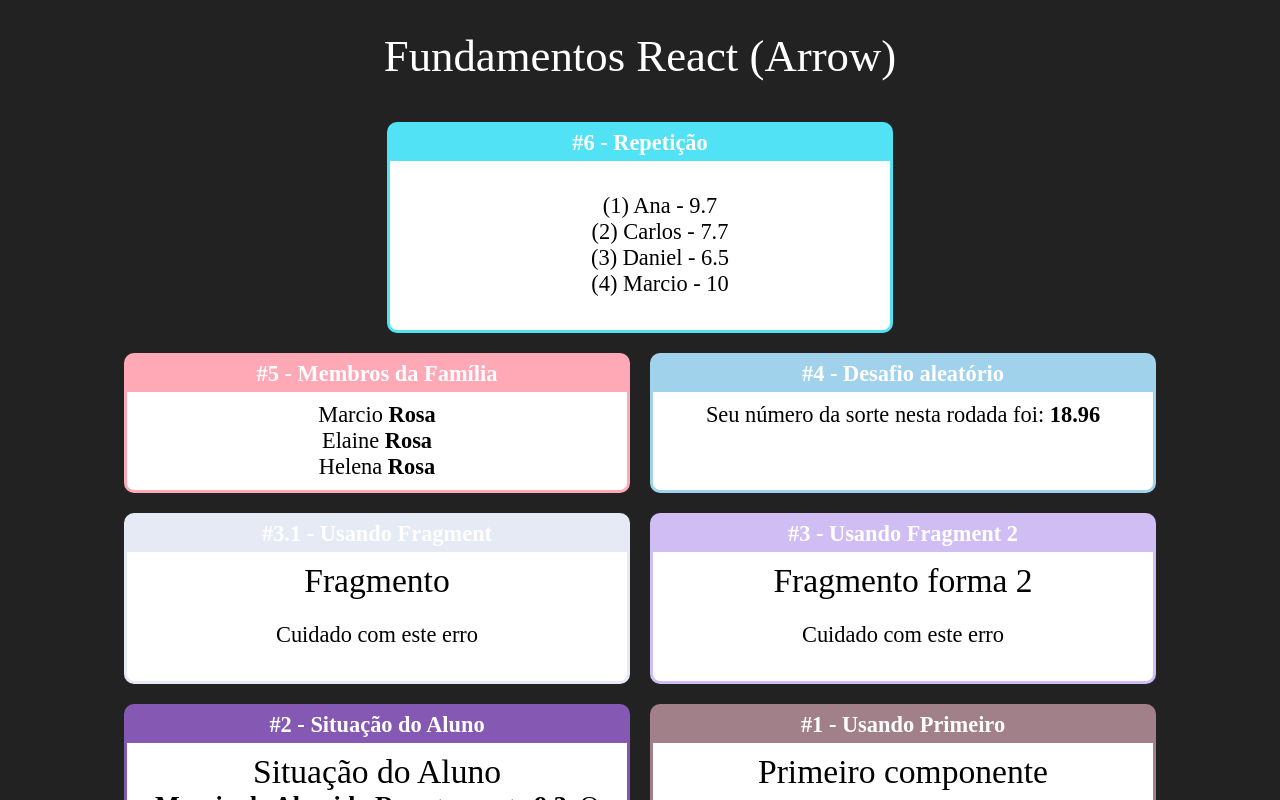
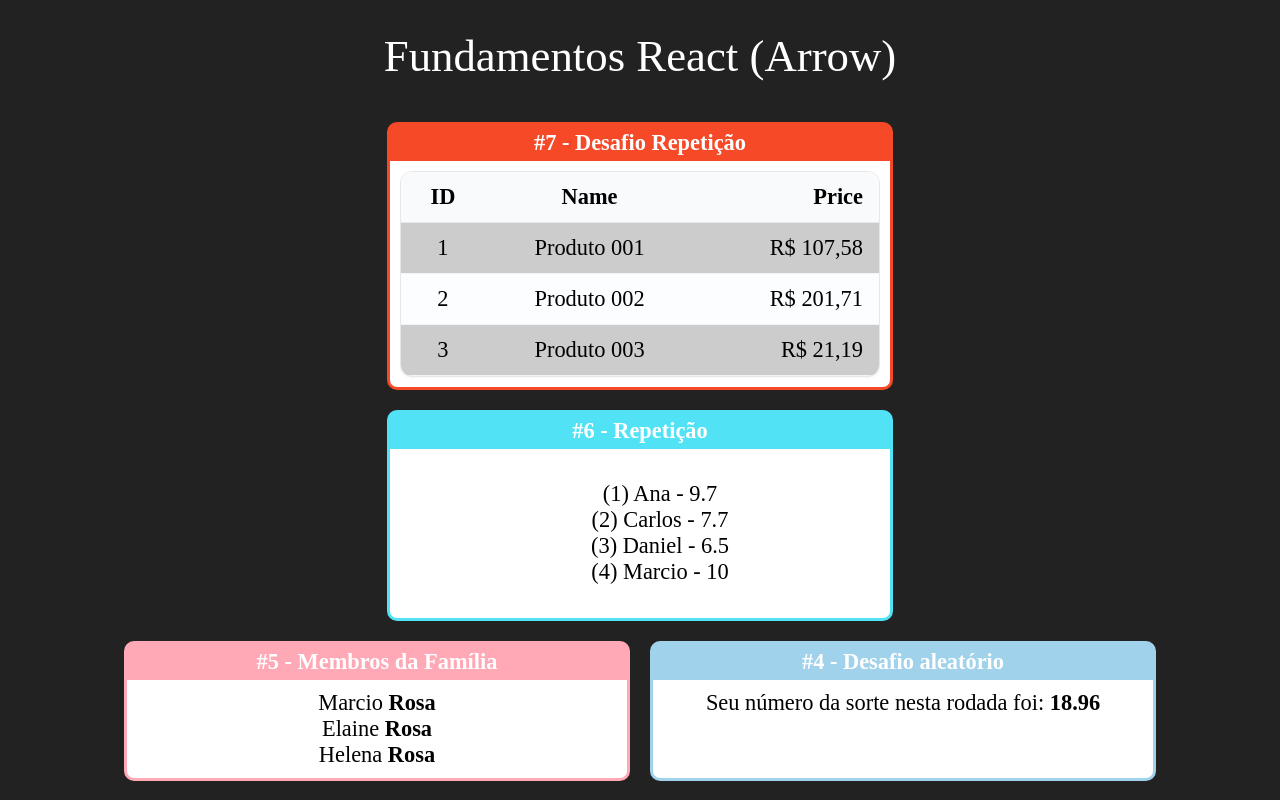
Before and after one commit to MarcioDeAlmeidaRosa/curso-react-redux, a React (Create React App) app in the folder fundamentos-react/: page / in a window 1280 px wide. Shown: the top 800 px of the page. Built offline with nearby package versions, Linux system fonts and the light colour scheme.

Commit message:
30. - Desafio Repetição

```diff
--- a/fundamentos-react/src/App.jsx
+++ b/fundamentos-react/src/App.jsx
@@ -10,10 +10,17 @@ import Cards from "./components/layout/Cards";
 import Family from "./components/basics/Family";
 import Membrer from "./components/basics/Membrer";
 import StudentList from "./components/repetition/studentList";
+import ProductsTable from "./components/repetition/productsTable";
 
 export default () => (
   <div className="App">
     <h1>Fundamentos React (Arrow)</h1>
+
+    <div className="Cards">
+      <Cards title="#7 - Desafio Repetição" color="#F54927">
+        <ProductsTable />
+      </Cards>
+    </div>
 
     <div className="Cards">
       <Cards title="#6 - Repetição" color="#51e2f5">
--- a/fundamentos-react/src/components/basics/ComParametro.jsx
+++ b/fundamentos-react/src/components/basics/ComParametro.jsx
@@ -1,7 +1,6 @@
 import React from "react";
 
 export default function ComParametro(props) {
-  console.log(props);
   const { titulo, aluno, nota } = props;
   const situacao = nota >= 9 ? "Aprovado" : "de Recuperação";
   return (
--- /dev/null
+++ b/fundamentos-react/src/components/repetition/productsTable.css
@@ -0,0 +1,54 @@
+.price-table {
+    width: 100%;
+    border-collapse: separate;
+    border-spacing: 0;
+    background: #fff;
+    border: 1px solid #e5e7eb;
+    border-radius: 12px;
+    overflow: hidden;
+    /* arredondado + sem vazar borda */
+    box-shadow: 0 1px 2px rgba(0, 0, 0, .04);
+}
+
+.price-table thead th {
+    background: #f8fafc;
+    font-weight: 600;
+    padding: 12px 16px;
+    border-bottom: 1px solid #e5e7eb;
+}
+
+.price-table tbody td {
+    padding: 12px 16px;
+    border-bottom: 1px solid #f1f5f9;
+}
+
+.price-table tbody .even {
+    background-color: #ccc;
+}
+
+.price-table tbody .odd {
+    background-color: #000;
+}
+
+.price-table tbody tr:nth-child(even) {
+    background: #fcfdff;
+    /* zebra suave */
+}
+
+.price-table tbody tr:hover {
+    background: #f6faff;
+    /* destaque no hover */
+}
+
+.price-table th.num,
+.price-table td.num {
+    text-align: right;
+    /* números à direita */
+    font-variant-numeric: tabular-nums;
+    /* colunas alinhadas */
+}
+
+.price-table .empty {
+    text-align: center;
+    color: #64748b;
+}
--- /dev/null
+++ b/fundamentos-react/src/components/repetition/productsTable.jsx
@@ -0,0 +1,41 @@
+import React from "react";
+import Products from "../../data/products";
+import "./productsTable.css";
+
+export default (props) => {
+  const money = new Intl.NumberFormat("pt-BR", {
+    style: "currency",
+    currency: "BRL",
+    minimumFractionDigits: 2,
+  });
+  return (
+    <div>
+      <table className="price-table">
+        <thead>
+          <tr>
+            <th>ID</th>
+            <th>Name</th>
+            <th className="num">Price</th>
+          </tr>
+        </thead>
+        <tbody>
+          {Products.length == 0 ? (
+            <tr key={0}>
+              <td colSpan={3} className="empty">
+                No products
+              </td>
+            </tr>
+          ) : (
+            Products.map((product, index) => (
+              <tr key={product.id} className={index % 2 == 0 ? "even" : "odd"}>
+                <td>{product.id}</td>
+                <td>{product.name}</td>
+                <td className="num">{money.format(product.price)}</td>
+              </tr>
+            ))
+          )}
+        </tbody>
+      </table>
+    </div>
+  );
+};
--- /dev/null
+++ b/fundamentos-react/src/data/products.js
@@ -0,0 +1,5 @@
+export default [
+  { id: 1, name: "Produto 001", price: 107.58 },
+  { id: 2, name: "Produto 002", price: 201.71 },
+  { id: 3, name: "Produto 003", price: 21.19 },
+];
```
